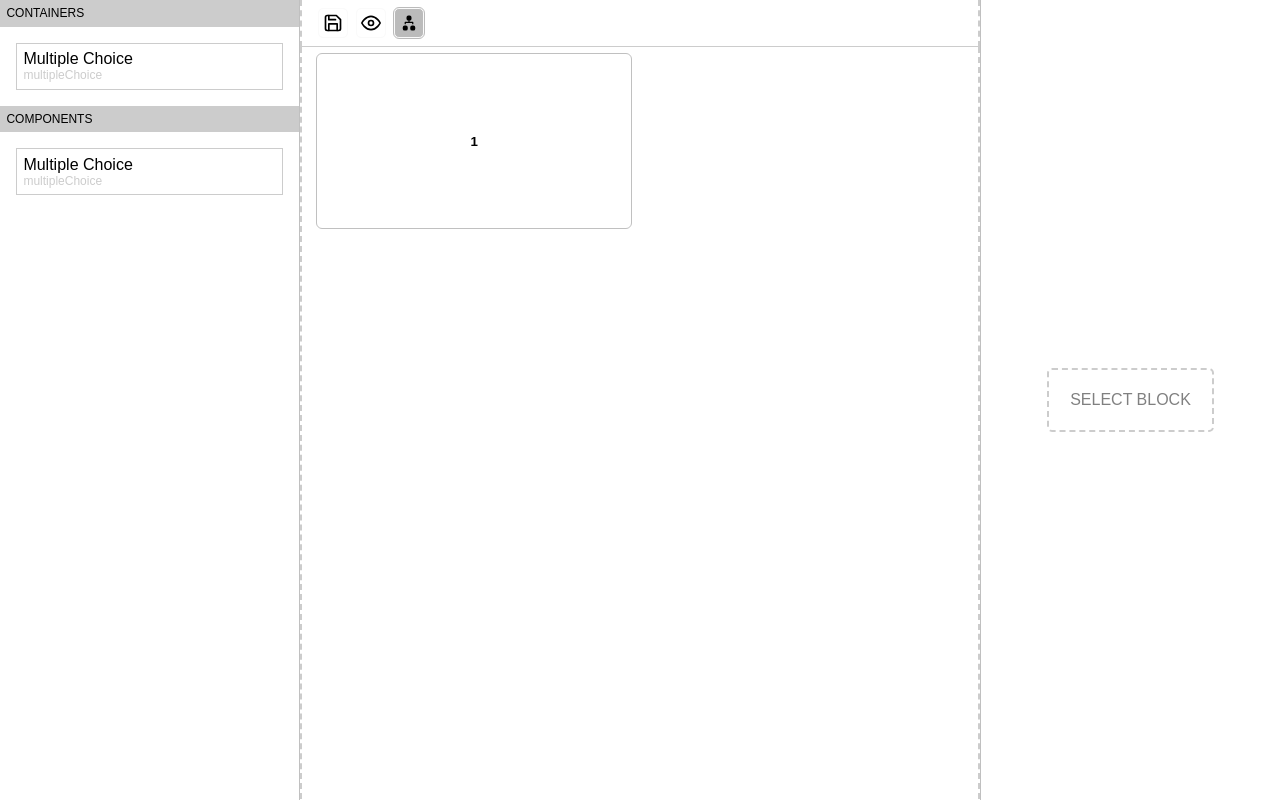
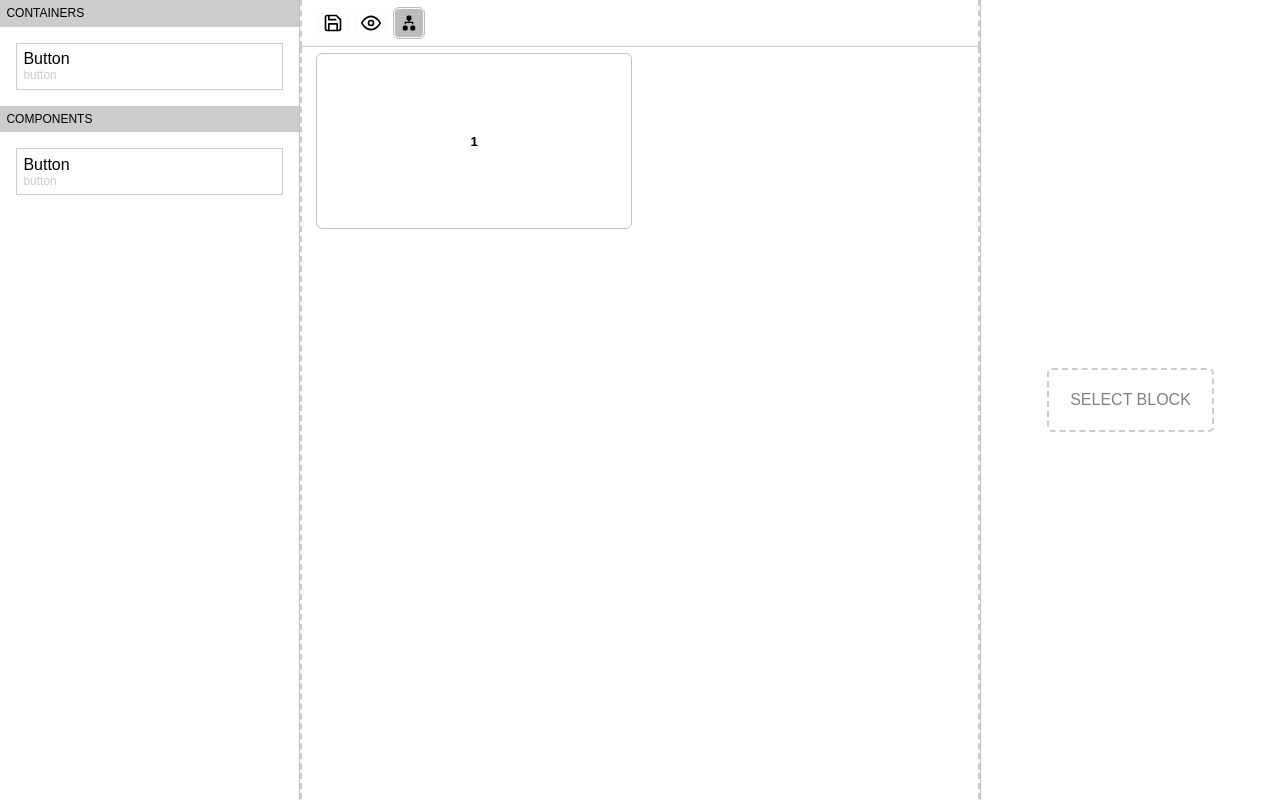
Before and after one commit to PaworD/quiz-builder, a Vue app: page / in a window 1280 px wide. Built offline with nearby package versions, Linux system fonts and the light colour scheme.

Commit message:
Small refactor

```diff
--- a/src/builder/BlockEditor/BlockEditor.ts
+++ b/src/builder/BlockEditor/BlockEditor.ts
@@ -1,7 +1,7 @@
 import { Component, Prop, PropSync, Vue } from 'vue-property-decorator'
 import { VueConstructor } from 'vue-class-component/dist/vue-class-component'
 
-import { QuizType, blocksFormRegistry } from '@/builder/defaults'
+import { PossibleElements, blocksFormRegistry } from '@/builder/defaults'
 import { IBlock } from '@/builder'
 
 /**
@@ -59,7 +59,7 @@ export class BlockEditor extends Vue {
    * Registry of the forms
    */
   @Prop({ type: Object, required: false, default: () => blocksFormRegistry })
-  private readonly formRegistry!: Record<QuizType, VueConstructor>
+  private readonly formRegistry!: Record<PossibleElements, VueConstructor>
 
   /**
    * Synchronized block.
@@ -75,7 +75,7 @@ export class BlockEditor extends Vue {
       console.error(`Could not find view for current Block! Got [${this._block.type}]`)
     }
 
-    return this.formRegistry[(this._block.type) as QuizType]
+    return this.formRegistry[(this._block.type) as PossibleElements]
   }
 
   /**
--- a/src/builder/BlockShelf/BlockShelf.contracts.ts
+++ b/src/builder/BlockShelf/BlockShelf.contracts.ts
@@ -1,4 +1,4 @@
-import { QuizType } from '@/builder/defaults'
+import { PossibleElements } from '@/builder/defaults'
 import { BlockSize } from '@/builder'
 
 /**
@@ -29,4 +29,4 @@ export interface ShelfItem {
 /**
  * @author Javlon Khalimjonov <khalimjanov2000@gmail.com>
  */
-export type BlockShelfItemsRegistry = Record<QuizType, ShelfItem>
+export type BlockShelfItemsRegistry = Record<PossibleElements, ShelfItem>
--- a/src/builder/QuizBuilder/QuizBuilder.ts
+++ b/src/builder/QuizBuilder/QuizBuilder.ts
@@ -1,6 +1,6 @@
 import { Component, Prop, Vue, Watch } from 'vue-property-decorator'
 
-import { availableBlocks } from '../defaults'
+import { availableElements } from '../defaults'
 import { BlockShelf, BlockShelfItemsRegistry } from '../BlockShelf'
 import { BlockEditor } from '../BlockEditor/BlockEditor'
 import { Constructor, IBlock, Renderer, Toolbar } from '../modules'
@@ -68,7 +68,7 @@ export class QuizBuilder extends Vue {
    */
   public get blockCollection (): BlockShelfItemsRegistry {
     return {
-      ...availableBlocks,
+      ...availableElements,
       ...this.blockShelfItems
     }
   }
--- a/src/builder/blocks/MultipleChoice/MultipleChoice.block.config.ts
+++ b/src/builder/blocks/MultipleChoice/MultipleChoice.block.config.ts
@@ -3,12 +3,12 @@ import { ShelfItem } from '@/builder/BlockShelf'
 /**
  * @author Javlon Khalimjonov <javlon.khalimjonov@movecloser.pl>
  */
-export const multipleChoiceBlockConfig = (): ShelfItem => ({
+export const buttonElementConfig = (): ShelfItem => ({
   icon: 'blank',
-  type: 'multipleChoice',
-  title: 'Multiple Choice',
+  type: 'button',
+  title: 'Button',
   size: {
     cols: 6,
-    rows: 50
+    rows: 12
   }
 })
--- a/src/builder/blocks/MultipleChoice/MultipleChoice.block.contracts.ts
+++ b/src/builder/blocks/MultipleChoice/MultipleChoice.block.contracts.ts
@@ -1,5 +1,5 @@
-import { HasAnswer, Quiz } from '@/builder'
-import { QuizType } from '@/builder/defaults'
+import { Element, HasAnswer } from '@/builder'
+import { PossibleElements } from '@/builder/defaults'
 
 /**
  * @author Javlon Khalimjonov <javlon.khalimjonov@movecloser.pl>
@@ -19,4 +19,4 @@ export interface MultipleChoiceQuizData extends HasAnswer {
 /**
  * @author Javlon Khalimjonov <javlon.khalimjonov@movecloser.pl>
  */
-export type MultipleChoiceQuiz = Quiz<MultipleChoiceQuizData, QuizType.MultipleChoice>
+export type ButtonElement = Element<MultipleChoiceQuizData, PossibleElements.Button>
--- a/src/builder/blocks/MultipleChoice/MultipleChoice.block.form.ts
+++ b/src/builder/blocks/MultipleChoice/MultipleChoice.block.form.ts
@@ -2,7 +2,7 @@ import { Component } from 'vue-property-decorator'
 
 import { AbstractBlockForm } from '../../_abstract/AbstractBlockForm'
 
-import { MultipleChoiceQuiz } from '../MultipleChoice'
+import { ButtonElement } from '../MultipleChoice'
 
 /**
  * @author Javlon Khalimjonov <javlon.khalimjonov@movecloser.pl>
@@ -29,7 +29,7 @@ import { MultipleChoiceQuiz } from '../MultipleChoice'
     </div>
   `
 })
-export class MultipleChoiceBlockForm extends AbstractBlockForm<MultipleChoiceQuiz> {
+export class MultipleChoiceBlockForm extends AbstractBlockForm<ButtonElement> {
   /**
    * Determines whether there are variants.
    */
@@ -56,7 +56,7 @@ export class MultipleChoiceBlockForm extends AbstractBlockForm<MultipleChoiceQui
   /**
    * @override
    */
-  protected createInitialContent (): MultipleChoiceQuiz['content'] {
+  protected createInitialContent (): ButtonElement['content'] {
     return {
       question: '',
       variants: [],
@@ -64,7 +64,7 @@ export class MultipleChoiceBlockForm extends AbstractBlockForm<MultipleChoiceQui
     }
   }
 
-  protected createInitialSize (): MultipleChoiceQuiz['size'] {
+  protected createInitialSize (): ButtonElement['size'] {
     return {
       cols: 4,
       rows: 2
--- a/src/builder/blocks/MultipleChoice/MultipleChoice.block.ui.ts
+++ b/src/builder/blocks/MultipleChoice/MultipleChoice.block.ui.ts
@@ -2,7 +2,7 @@ import { Component } from 'vue-property-decorator'
 
 import { AbstractBlockUi } from '@/builder/_abstract'
 
-import { MultipleChoiceQuiz } from './MultipleChoice.block.contracts'
+import { ButtonElement } from './MultipleChoice.block.contracts'
 
 /**
  * @author Javlon Khalimjonov <javlon.khalimjonov@movecloser.pl>
@@ -20,5 +20,5 @@ import { MultipleChoiceQuiz } from './MultipleChoice.block.contracts'
     </div>
   `
 })
-export class MultipleChoiceBlockUi extends AbstractBlockUi<MultipleChoiceQuiz> {}
+export class MultipleChoiceBlockUi extends AbstractBlockUi<ButtonElement> {}
 export default MultipleChoiceBlockUi
--- a/src/builder/defaults/blocks.ts
+++ b/src/builder/defaults/blocks.ts
@@ -3,32 +3,32 @@ import { VueConstructor } from 'vue'
 import { MultipleChoiceBlockForm, MultipleChoiceBlockUi } from '@/builder/blocks'
 
 import { BlockShelfItemsRegistry } from '@/builder/BlockShelf'
-import { multipleChoiceBlockConfig } from '@/builder/blocks/MultipleChoice/MultipleChoice.block.config'
+import { buttonElementConfig } from '@/builder/blocks/MultipleChoice/MultipleChoice.block.config'
 
 /**
  * @author Javlon Khalimjonov <khalimjanov2000@gmail.com>
  */
-export enum QuizType {
-  MultipleChoice = 'multipleChoice'
+export enum PossibleElements {
+  Button = 'button'
 }
 
 /**
  * @author Javlon Khalimjonov <khalimjanov2000@gmail.com>
  */
-export const blocksFormRegistry: Record<QuizType, VueConstructor> = {
-  [QuizType.MultipleChoice]: MultipleChoiceBlockForm
+export const blocksFormRegistry: Record<PossibleElements, VueConstructor> = {
+  [PossibleElements.Button]: MultipleChoiceBlockForm
 }
 
 /**
  * @author Javlon Khalimjonov <khalimjanov2000@gmail.com>
  */
-export const blocksUiRegistry: Record<QuizType, VueConstructor> = {
-  [QuizType.MultipleChoice]: MultipleChoiceBlockUi
+export const blocksUiRegistry: Record<PossibleElements, VueConstructor> = {
+  [PossibleElements.Button]: MultipleChoiceBlockUi
 }
 
 /**
  * @author Javlon Khalimjonov <javlon.khalimjonov@movecloser.pl>
  */
-export const availableBlocks: BlockShelfItemsRegistry = {
-  [QuizType.MultipleChoice]: multipleChoiceBlockConfig()
+export const availableElements: BlockShelfItemsRegistry = {
+  [PossibleElements.Button]: buttonElementConfig()
 }
--- a/src/builder/modules/Block/Block.contracts.ts
+++ b/src/builder/modules/Block/Block.contracts.ts
@@ -50,7 +50,7 @@ export interface IBlock<Content extends AnyObject = AnyObject> extends BlockData
 /**
  * @author Javlon Khalimjonov <javlon.khalimjonov@movecloser.pl>
  */
-export type Quiz<Content, Type> = (
+export type Element<Content, Type> = (
   WithContent<Content> &
   WithId &
   WithOrder &
--- a/src/builder/modules/Renderer/Renderer.ts
+++ b/src/builder/modules/Renderer/Renderer.ts
@@ -1,7 +1,7 @@
 import { VueConstructor } from 'vue'
 import { Component, Prop, PropSync, Vue } from 'vue-property-decorator'
 
-import { blocksUiRegistry, QuizType } from '@/builder/defaults'
+import { blocksUiRegistry, PossibleElements } from '@/builder/defaults'
 import { IBlock } from '@/builder'
 
 /**
@@ -22,7 +22,7 @@ export class Renderer extends Vue {
    * Registry of the UI components.
    */
   @Prop({ type: Object, required: false, default: () => blocksUiRegistry })
-  private readonly uiRegistry!: Record<QuizType, VueConstructor>
+  private readonly uiRegistry!: Record<PossibleElements, VueConstructor>
 
   @Prop({ type: String, required: false, default: '' })
   public readonly listClassName?: string
@@ -35,7 +35,7 @@ export class Renderer extends Vue {
    * @param type - type of the quiz.
    */
   public component (type: string): VueConstructor {
-    return this.uiRegistry[type as QuizType]
+    return this.uiRegistry[type as PossibleElements]
   }
 }
 export default Renderer
```
